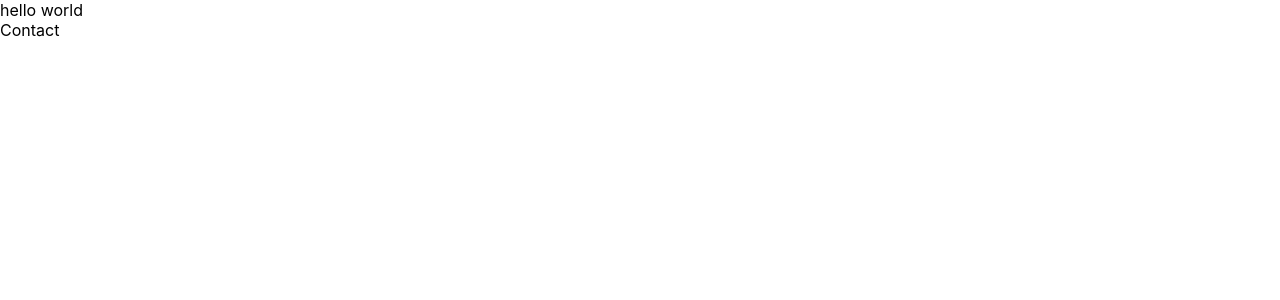
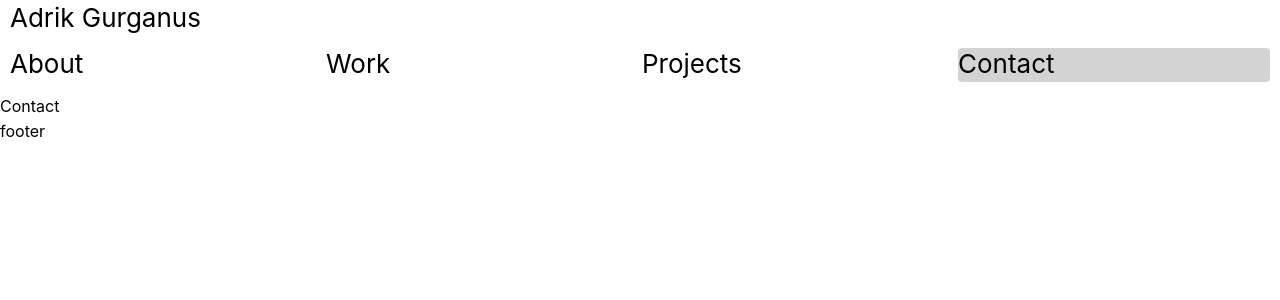
Before and after one commit to AdrikGG/IntroWebDevFinal, a React (Create React App) app: page /contact in a window 1280 px wide. Shown: the top 300 px of the page. Built offline with nearby package versions, Linux system fonts and the light colour scheme.

Commit message:
Added header and footer components

```diff
--- a/src/App.js
+++ b/src/App.js
@@ -4,13 +4,15 @@ import About from './pages/About';
 import Contact from './pages/Contact';
 import Projects from './pages/Projects';
 import Work from './pages/Work';
+import Header from './components/Header';
+import Footer from './components/Footer';
 
 function App() {
   return (
     <div className="app">
+      <Header />
       <div className="container">
         <div className="content">
-          <div>hello world</div>
           <Routes>
             <Route exact path="/" element={<About />} />
             <Route exact path="/work" element={<Work />} />
@@ -19,6 +21,7 @@ function App() {
           </Routes>
         </div>
       </div>
+      <Footer />
     </div>
   );
 }
--- /dev/null
+++ b/src/components/Footer.css
@@ -0,0 +1,7 @@
+.footer {
+  height: 2rem;
+}
+
+.footer-content {
+  margin-top: 5px;
+}
--- /dev/null
+++ b/src/components/Footer.js
@@ -0,0 +1,11 @@
+import './Footer.css';
+
+const Footer = () => {
+  return (
+    <div className="footer">
+      <div className="footer-content">footer</div>
+    </div>
+  );
+};
+
+export default Footer;
--- /dev/null
+++ b/src/components/Header.css
@@ -0,0 +1,46 @@
+.btn {
+  color: black;
+  text-decoration: none;
+  border-radius: 4px;
+  margin-bottom: auto;
+  padding-bottom: 3px;
+}
+
+.active {
+  background-color: lightgrey;
+}
+
+.title {
+  grid-area: title;
+  margin: 0;
+  padding-top: 2px;
+}
+
+.about {
+  grid-area: about;
+}
+
+.work {
+  grid-area: work;
+}
+
+.projects {
+  grid-area: projects;
+}
+
+.contact {
+  grid-area: contact;
+}
+
+.header {
+  display: grid;
+  height: 6rem;
+  font-size: calc(10px + 2vmin);
+  padding: 0px 10px;
+  grid-template-columns: 1fr 1fr 1fr 1fr;
+  grid-template-rows: 1fr 1fr;
+  grid-template-areas:
+    'title title title title'
+    'about work projects contact';
+  column-gap: 4px;
+}
--- /dev/null
+++ b/src/components/Header.js
@@ -0,0 +1,36 @@
+import { Link, useMatch, useResolvedPath } from 'react-router-dom';
+import './Header.css';
+
+const Header = () => {
+  return (
+    <div className="header">
+      <div className="title">Adrik Gurganus</div>
+      <CustomLink className="btn about" to="/">
+        About
+      </CustomLink>
+      <CustomLink className="btn work" to="/work">
+        Work
+      </CustomLink>
+      <CustomLink className="btn projects" to="/projects">
+        Projects
+      </CustomLink>
+      <CustomLink className="btn contact" to="/contact">
+        Contact
+      </CustomLink>
+    </div>
+  );
+};
+
+const CustomLink = ({ to, className, children, ...props }) => {
+  const resolvedPath = useResolvedPath(to);
+  const isActive = useMatch({ path: resolvedPath.pathname, end: true });
+  className = className + (isActive ? ' active' : '');
+
+  return (
+    <Link className={className} to={to} {...props}>
+      {children}
+    </Link>
+  );
+};
+
+export default Header;
```
